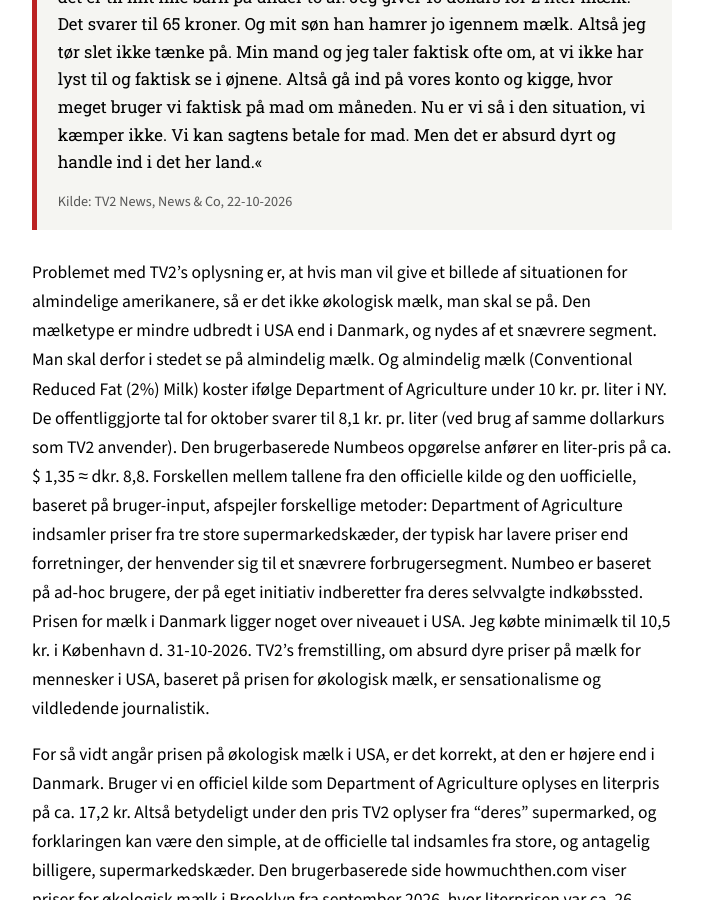
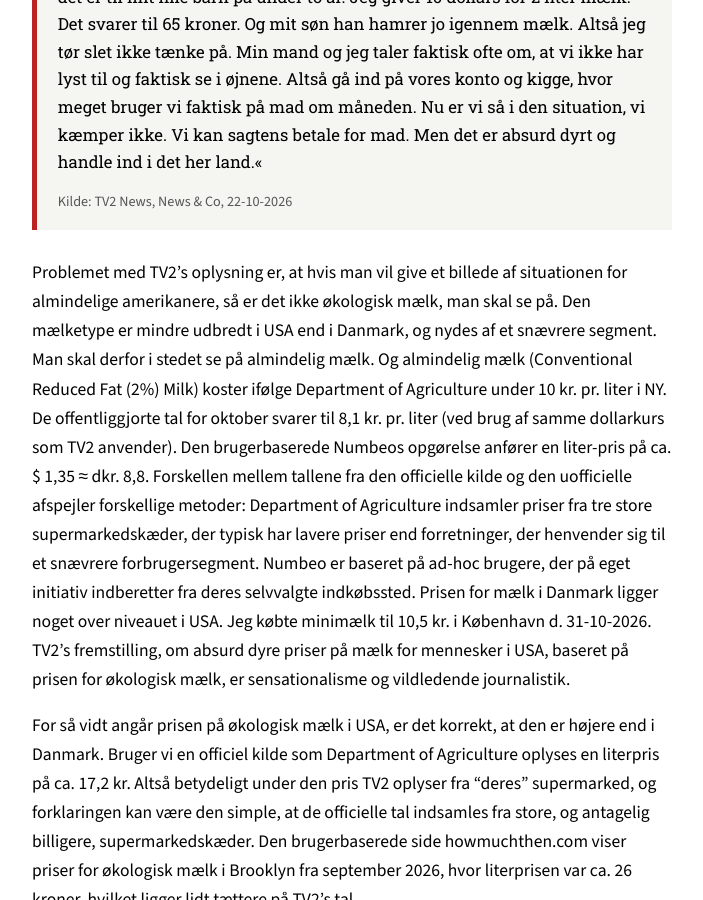
Before and after one commit to MichaelOAppel/OmJournalistik, a Jekyll site: the page built from _posts/2026-10-29-tv2news-dyr-milk-i-newyork.md, in a window 1280 px wide and 900 px high, scrolled down 2070 px. Shown: the whole window, without its empty margins (288-991 px from the left). Built offline with Jekyll 4.4.1, drawn with Linux system fonts in a browser that asks for light colours.

Commit message:
Update 2026-10-29-tv2news-dyr-milk-i-newyork.md

```diff
--- a/_posts/2026-10-29-tv2news-dyr-milk-i-newyork.md
+++ b/_posts/2026-10-29-tv2news-dyr-milk-i-newyork.md
@@ -35,7 +35,7 @@ Hvordan når jeg frem til den konklusion? Lad os tage udgangspunkt i TV2's egen
 > <span class="kilde">Kilde: TV2 News, News & Co, 22-10-2026</span>
 {: .citat}
 
-Problemet med TV2's oplysning er, at hvis man vil give et billede af situationen for almindelige amerikanere, så er det ikke økologisk mælk, man skal se på. Den mælketype er mindre udbredt i USA end i Danmark, og nydes af et snævrere segment. Man skal derfor i stedet se på almindelig mælk. Og almindelig mælk (Conventional Reduced Fat (2%) Milk) koster ifølge Department of Agriculture under 10 kr. pr. liter i NY. De offentliggjorte tal for oktober svarer til 8,1 kr. pr. liter (ved brug af samme dollarkurs som TV2 anvender). Den brugerbaserede Numbeos opgørelse anfører en liter-pris på ca. $ 1,35 ≈ dkr. 8,8. Forskellen mellem tallene fra den officielle kilde og den uofficielle, baseret på bruger-input, afspejler forskellige metoder: Department of Agriculture indsamler priser fra tre store supermarkedskæder, der typisk har lavere priser end forretninger, der henvender sig til et snævrere forbrugersegment. Numbeo er baseret på ad-hoc brugere, der på eget initiativ indberetter fra deres selvvalgte indkøbssted. Prisen for mælk i Danmark ligger noget over niveauet i USA. Jeg købte minimælk til 10,5 kr. i København d. 31-10-2026. TV2's fremstilling, om absurd dyre priser på mælk for mennesker i USA, baseret på prisen for økologisk mælk, er sensationalisme og vildledende journalistik.
+Problemet med TV2's oplysning er, at hvis man vil give et billede af situationen for almindelige amerikanere, så er det ikke økologisk mælk, man skal se på. Den mælketype er mindre udbredt i USA end i Danmark, og nydes af et snævrere segment. Man skal derfor i stedet se på almindelig mælk. Og almindelig mælk (Conventional Reduced Fat (2%) Milk) koster ifølge Department of Agriculture under 10 kr. pr. liter i NY. De offentliggjorte tal for oktober svarer til 8,1 kr. pr. liter (ved brug af samme dollarkurs som TV2 anvender). Den brugerbaserede Numbeos opgørelse anfører en liter-pris på ca. $ 1,35 ≈ dkr. 8,8. Forskellen mellem tallene fra den officielle kilde og den uofficielle afspejler forskellige metoder: Department of Agriculture indsamler priser fra tre store supermarkedskæder, der typisk har lavere priser end forretninger, der henvender sig til et snævrere forbrugersegment. Numbeo er baseret på ad-hoc brugere, der på eget initiativ indberetter fra deres selvvalgte indkøbssted. Prisen for mælk i Danmark ligger noget over niveauet i USA. Jeg købte minimælk til 10,5 kr. i København d. 31-10-2026. TV2's fremstilling, om absurd dyre priser på mælk for mennesker i USA, baseret på prisen for økologisk mælk, er sensationalisme og vildledende journalistik.
 
 For så vidt angår prisen på økologisk mælk i USA, er det korrekt, at den er højere end i Danmark. Bruger vi en officiel kilde som Department of Agriculture oplyses en literpris på ca. 17,2 kr. Altså betydeligt under den pris TV2 oplyser fra "deres" supermarked, og forklaringen kan være den simple, at de officielle tal indsamles fra store, og antagelig billigere, supermarkedskæder. Den brugerbaserede side howmuchthen.com viser priser for økologisk mælk i Brooklyn fra september 2026, hvor literprisen var ca. 26 kroner, hvilket ligger lidt tættere på TV2's tal.
 
```
